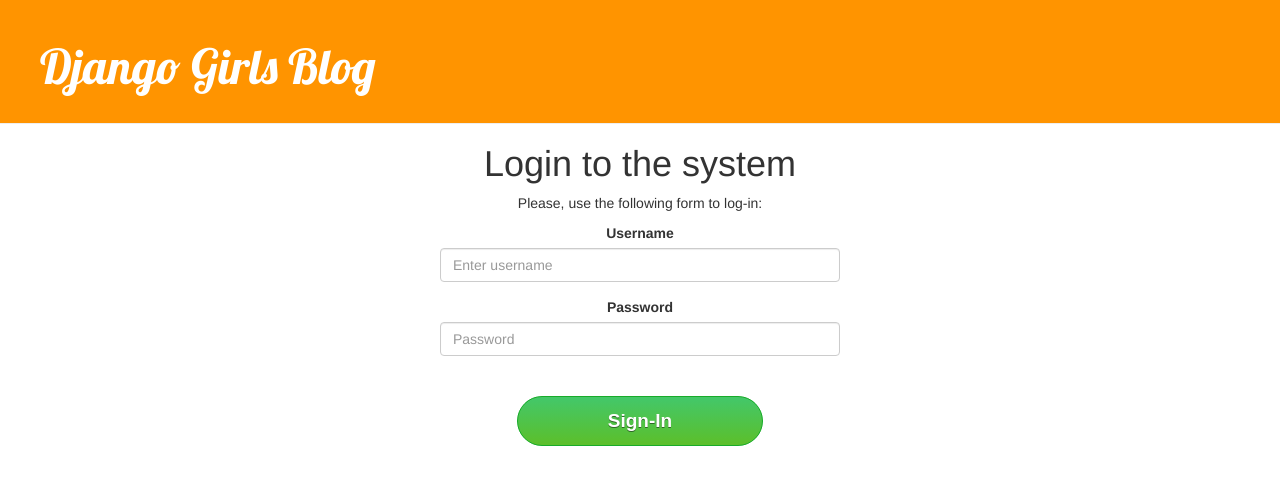
After one commit to Gulomova/django_project, a Django app: template user/templates/user/login.html in a window 1280 px wide. The commit adds this page. Shown: the top 485 px of the page. Run offline with Django 3.2, Linux system fonts and the light colour scheme; the template is opened without the code that fills it, so the values that code supplies are empty; some libraries are stand-ins or nearby versions.

Commit message:
add style for login, register and base page

```diff
--- /dev/null
+++ b/user/forms.py
@@ -0,0 +1,6 @@
+from django import forms
+
+
+class LoginForm(forms.Form):
+    username = forms.CharField()
+    password = forms.CharField(widget=forms.PasswordInput)
--- a/user/static/css/login.css
+++ b/user/static/css/login.css
@@ -0,0 +1,107 @@
+body .page-header {
+    font-family: 'Lobster', cursive;
+}
+
+.page-header {
+    background-color: #ff9400;
+    margin-top: 0;
+    padding: 50px 20px 20px 40px;
+}
+
+.card {
+    width: 240px;
+    float: left;
+    text-align: center;
+    padding: 30px;
+    color: #1e347b;
+}
+
+.right1 {
+    padding: 13px 30px;
+    margin: 5px 0 20px 0;
+    font-size: 15px;
+    color: #fff;
+    background-color: #2ca8c6;
+    border: none;
+    border-bottom: 4px solid #6ee9fd;
+    cursor: pointer;
+}
+
+button {
+    padding: 10px 0;
+    border-width: 0;
+    display: block;
+    width: 120px;
+    margin: 25px auto 0;
+    background: #60e6c5;
+    color: white;
+    font-size: 14px;
+    outline: none;
+    text-transform: uppercase;
+}
+
+.page-header {
+    background-color: #ff9400;
+    margin-top: 0;
+    padding: 20px 20px 20px 40px;
+}
+
+.page-header h1, .page-header h1 a, .page-header h1 a:visited, .page-header h1 a:active {
+    color: #ffffff;
+    font-size: 36pt;
+    text-decoration: none;
+}
+
+
+.custom-green-button {
+    background: #44c767 linear-gradient(to bottom, #44c767 5%, #5cbf2a 100%);
+    border-radius: 28px;
+    border: 1px solid #18ab29;
+    display: inline-block;
+    cursor: pointer;
+    color: #ffffff;
+    font-family: Arial, serif;
+    font-size: 19px;
+    font-weight: bold;
+    padding: 10px 90px;
+    text-decoration: none;
+    text-shadow: 0px 1px 0px #2f6627;
+    text-transform: none;
+    width: auto;
+}
+
+.custom-green-button:hover {
+    background: #5cbf2a linear-gradient(to bottom, #5cbf2a 5%, #44c767 100%);
+}
+
+.custom-green-button:hover {
+    background: #5cbf2a linear-gradient(to bottom, #5cbf2a 5%, #44c767 100%);
+}
+
+.custom-green-button:active {
+    position: relative;
+    top: 1px;
+}
+
+.login-content {
+    text-align: center;
+
+}
+
+.content-login {
+    align-items: center;
+    width: 400px;
+    display: inline-block;
+
+}
+
+.registration {
+     text-align: center;
+}
+
+.content-registration {
+    align-items: center;
+    width: 400px;
+    display: inline-block;
+
+}
--- a/user/templates/user/base.html
+++ b/user/templates/user/base.html
@@ -1,13 +1,20 @@
-<!doctype html>
-<html lang="en">
+{% load static %}
+<html>
 <head>
-        <title>Django Girls blog</title>
-        <link rel="stylesheet" href="//maxcdn.bootstrapcdn.com/bootstrap/3.2.0/css/bootstrap.min.css">
-        <link rel="stylesheet" href="//maxcdn.bootstrapcdn.com/bootstrap/3.2.0/css/bootstrap-theme.min.css">
-        <link href='//fonts.googleapis.com/css?family=Lobster&subset=latin,latin-ext' rel='stylesheet' type='text/css'>
-        <link rel="stylesheet" href="{% static 'css/login}">
-    </head>
+    <link rel="stylesheet" href="//maxcdn.bootstrapcdn.com/bootstrap/3.2.0/css/bootstrap.min.css">
+    <link rel="stylesheet" href="//maxcdn.bootstrapcdn.com/bootstrap/3.2.0/css/bootstrap-theme.min.css">
+    <link href='//fonts.googleapis.com/css?family=Lobster&subset=latin,latin-ext' rel='stylesheet' type='text/css'>
+    <link rel="stylesheet" href="{% static 'css/login.css' %}">
+    <title>{% block title %}{% endblock %}</title>
+</head>
 <body>
+<div class="page-header">
+    <h1><a href="/">Django Girls Blog</a></h1>
+</div>
 
+<div id="content">
+    {% block content %}
+    {% endblock %}
+</div>
 </body>
 </html>
--- /dev/null
+++ b/user/templates/user/login.html
@@ -0,0 +1,29 @@
+{% extends "user/base.html" %}
+{% block title %}Log-in{% endblock %}
+{% block content %}
+<div class="login-content">
+    <h1>Login to the system</h1>
+    <p>Please, use the following form to log-in:</p>
+    <form action="." method="post">
+        <!--        {{ form.as_p }}-->
+        {% csrf_token %}
+        <div class="content-login">
+            <div class="form-group">
+                <label for="username">Username</label>
+                <input name="username"
+                       class="form-control"
+                       id="username"
+                       placeholder="Enter username">
+            </div>
+            <div class="form-group">
+                <label for="password">Password</label>
+                <input name="password"
+                       type="password" class="form-control" id="password" placeholder="Password">
+            </div>
+        </div>
+        <p>
+            <button class="custom-green-button" type="submit" value="Login">Sign-In</button>
+        </p>
+    </form>
+</div>
+{% endblock %}
```
Also changed, not shown: blog/static/css/blog.css (+53 -8 lines), blog/templates/blog/base.html (+16 -10 lines), user/templates/user/edit_profile.html (added, +47 -0 lines), user/templates/user/register.html (+54 -5 lines), user/templates/user/view_profile.html (added, +35 -0 lines), user/urls.py (+6 -3 lines), user/views.py (+62 -3 lines).
